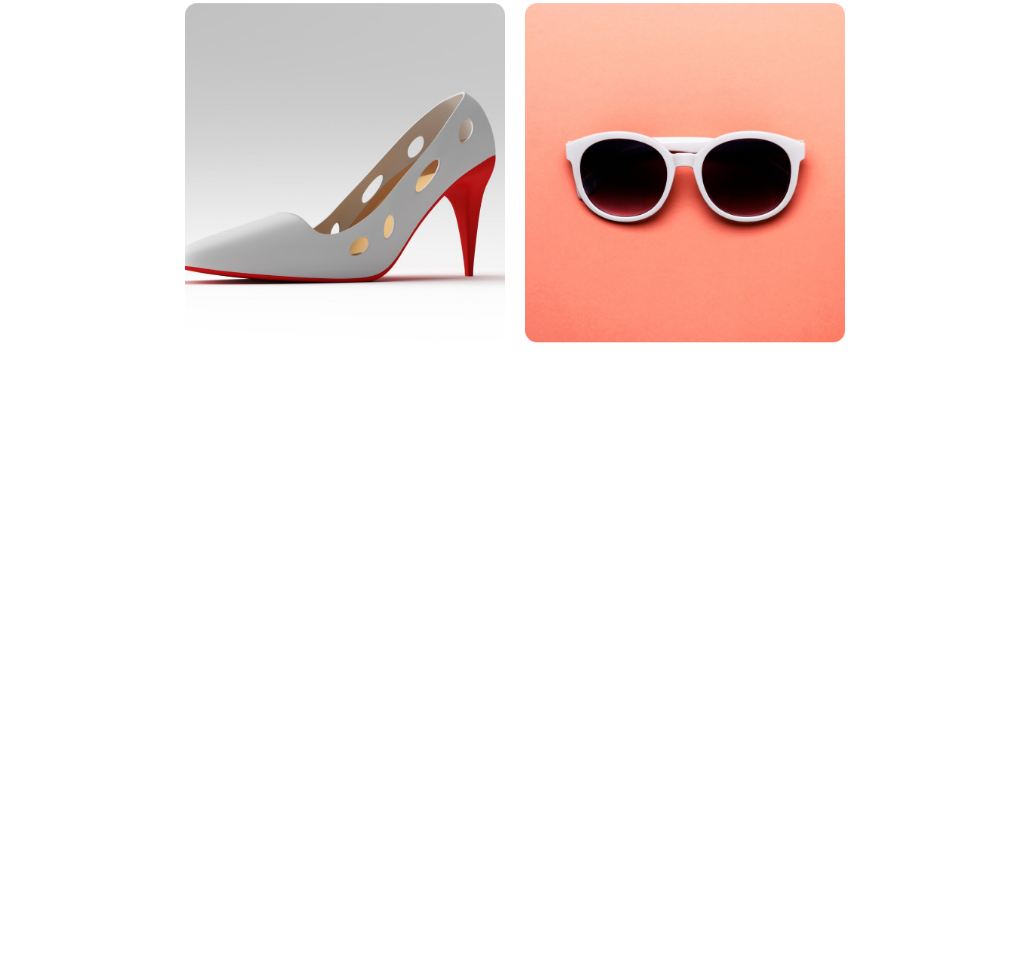
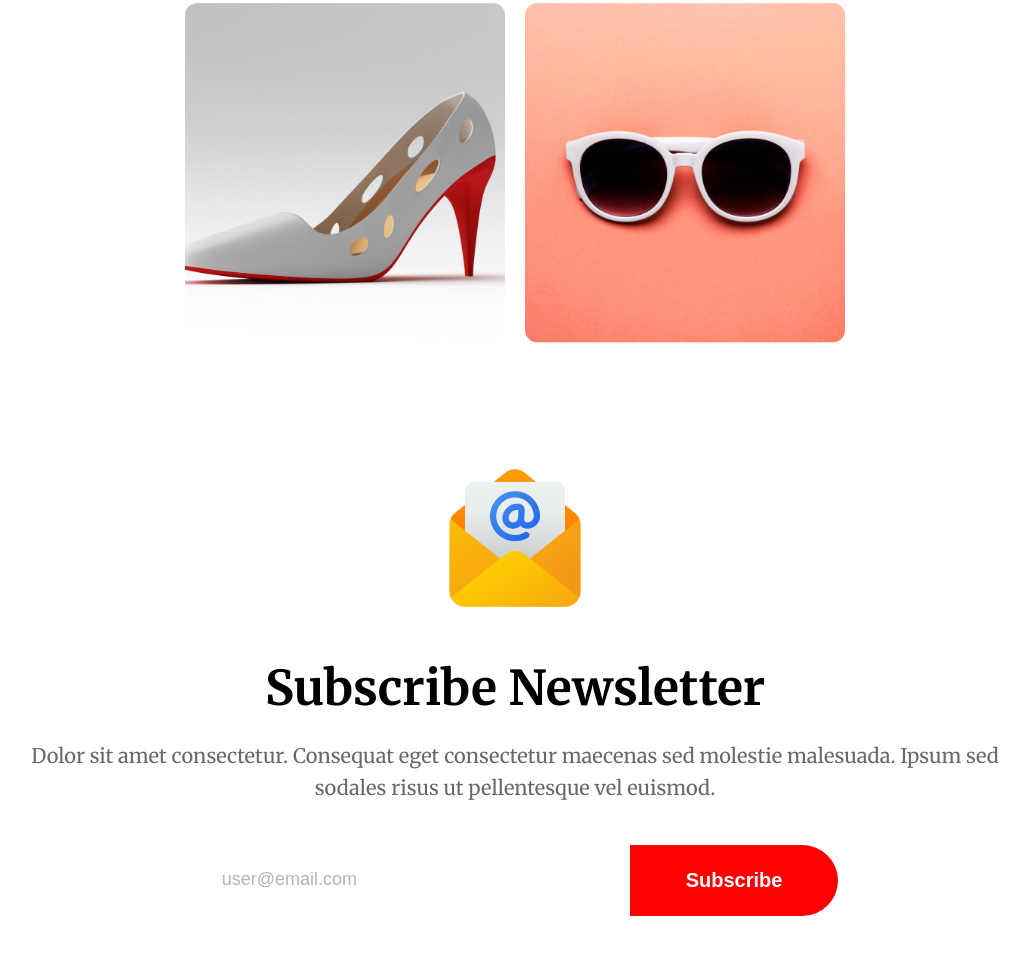
Before and after one commit to fasiyam/new-year-discount-page, a plain HTML site: page index.html in a window 1280 px wide. Shown: the part 6101-7055 px from the top of the page, without its empty margins (125-1155 px from the left). Before the commit the page ends 6564 px from the top, so only its background shows below. Drawn offline with Linux system fonts and the light colour scheme.

Commit message:
added newsletter section

```diff
--- a/index.html
+++ b/index.html
@@ -119,6 +119,19 @@
 
             </div>
         </section>
+
+        <section class="newsletter">
+            <img src="/assets/images/Group 61.png" alt="">
+
+            <h3>Subscribe Newsletter</h3>
+
+            <p class="title-color">Dolor sit amet consectetur. Consequat eget consectetur maecenas sed molestie malesuada. Ipsum sed sodales risus ut pellentesque vel euismod. </p>
+
+            <div class="newsletter-input">
+                <input type="email" name="" placeholder="user@email.com" id="">
+                <input type="button" value="Subscribe">
+            </div>
+        </section>
     </main>
 </body>
 
--- a/style.css
+++ b/style.css
@@ -327,3 +327,66 @@ body {
     max-width: 424px;
     width: calc((100% - 40px) / 3);
 }
+
+
+/* Newsletter section */
+
+.newsletter {
+    text-align: center;
+    margin-bottom: 112px;
+}
+
+.newsletter img {
+    margin-bottom: 40px;
+}
+
+.newsletter h3 {
+    font-size: 48px;
+    font-weight: 700;
+    margin-bottom: 22px;
+}
+
+.newsletter p {
+    font-size: 20px;
+    line-height: 1.6;
+    opacity: 60%;
+    margin-bottom: 40px;
+}
+
+.newsletter input[type="email"] {
+    width: 438px;
+    height: 72px;
+    border: none;
+    border-top-left-radius:50px;
+    border-bottom-left-radius: 50px;
+}
+
+.newsletter-input {
+    display: flex;
+    gap: 0;
+    align-items: center;
+    justify-content: center;
+}
+
+.newsletter-input input[type="button"] {
+    font-size: 20px;
+    font-weight: 600;
+    padding: 24px 56px;
+    border-top-right-radius: 50px;
+    border-bottom-right-radius: 50px;
+    border: none;
+    background-color: #FF0000;
+    color: #fff;
+}
+
+.newsletter-input input[type="email"]::placeholder {
+    font-size: 18px;
+    color: #070211;
+    opacity: 30%;
+    padding: 25px 30px;
+}
+
+.newsletter-input input[type="email"]:focus {
+    border: none;
+    outline: none;
+}
```
